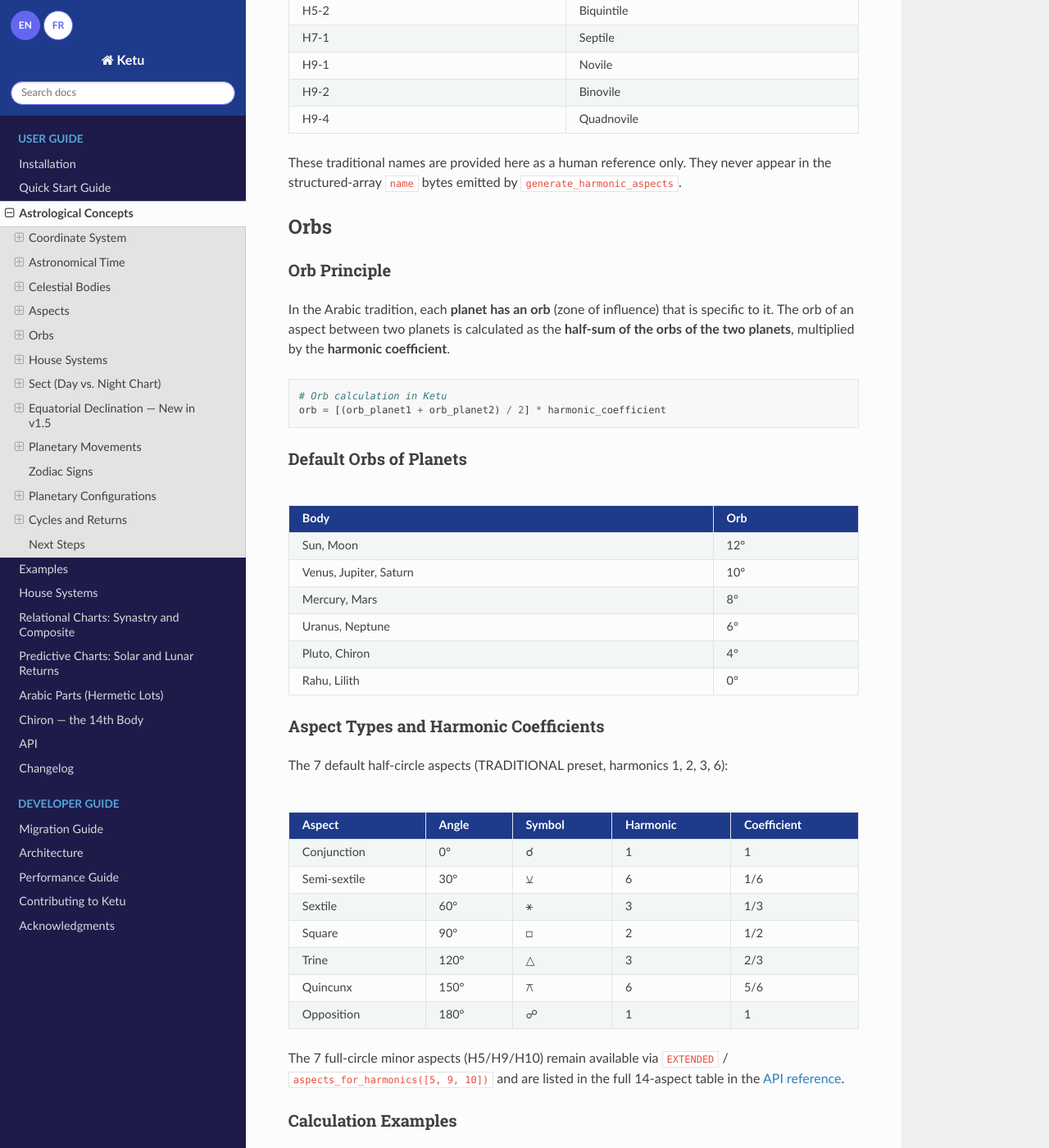
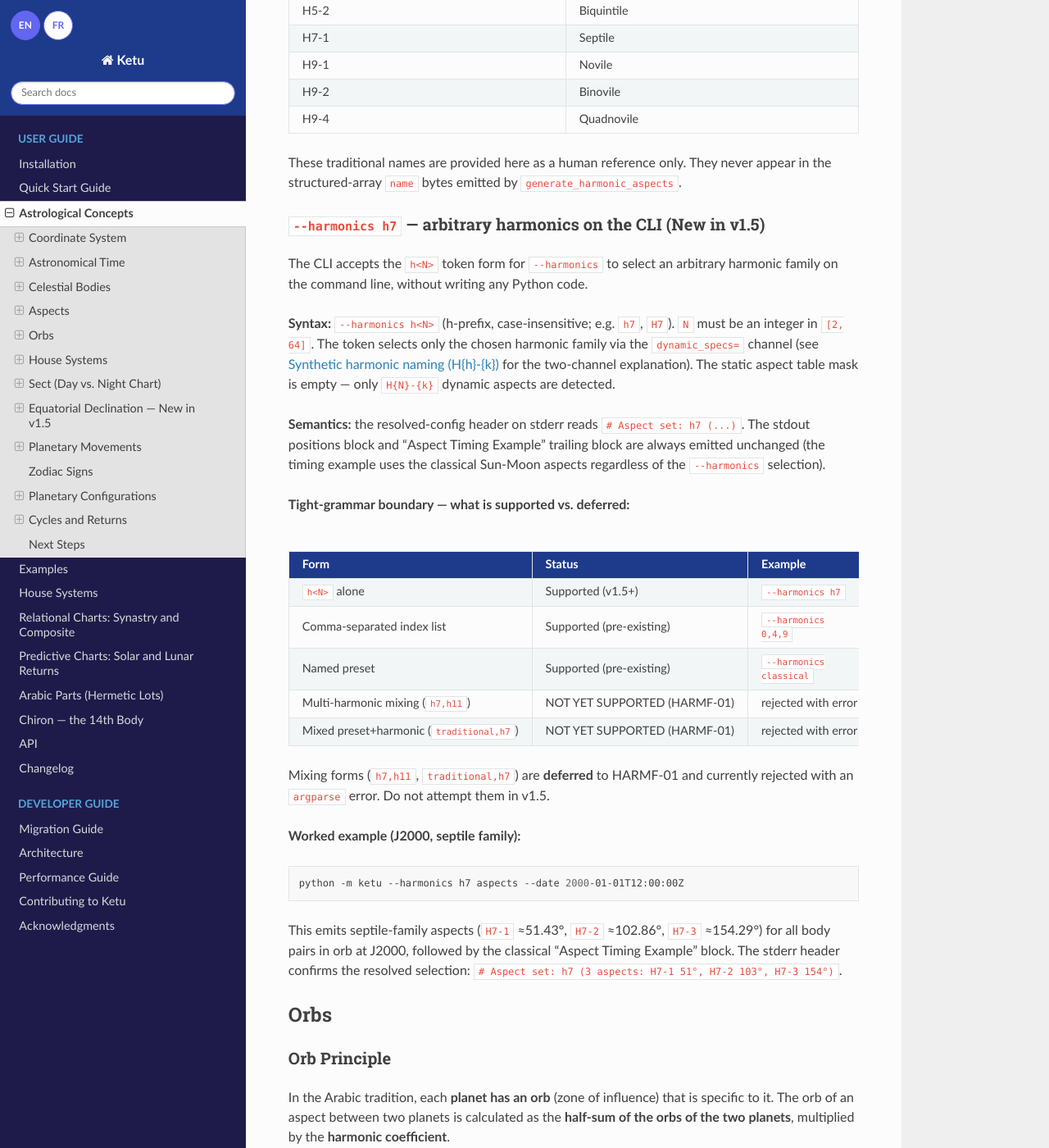
Before and after one commit to alkimya/ketu, a Sphinx documentation site: the page built from docs/source/concepts.md, in a window 1280 px wide and 1400 px high, scrolled down 5205 px. Shown: the whole window at 82% size. Built offline with Sphinx 7.4.7 and the Read the Docs theme 3.1.0, drawn with Linux system fonts in a browser that asks for light colours.

Commit message:
docs(34-04): document --harmonics h7 CLI surface en + fr (HARM-09)
- concepts.md: add '--harmonics h7 — arbitrary harmonics on the CLI' subsection
  with syntax, semantics, Tight-grammar boundary table, worked example
  and MyST anchor (harmonics-h7-cli-new-in-v1-5)
- api.md: add parse_harmonics_spec / HarmonicsSelection section documenting
  h<N> token form, two fields (mask/dynamic_specs), accepted spec forms table
- concepts.po/api.po: full French translations (no English fallback for new msgids)
- concepts.mo/api.mo: recompiled via make build-mo

````diff
--- a/docs/source/concepts.md
+++ b/docs/source/concepts.md
@@ -222,6 +222,46 @@ H9-4           | Quadnovile
 
 These traditional names are provided here as a human reference only.  They never appear
 in the structured-array `name` bytes emitted by `generate_harmonic_aspects`.
+
+(harmonics-h7-cli-new-in-v1-5)=
+### `--harmonics h7` — arbitrary harmonics on the CLI (New in v1.5)
+
+The CLI accepts the `h<N>` token form for `--harmonics` to select an arbitrary harmonic
+family on the command line, without writing any Python code.
+
+**Syntax:** `--harmonics h<N>` (h-prefix, case-insensitive; e.g. `h7`, `H7`). `N` must be
+an integer in `[2, 64]`. The token selects only the chosen harmonic family via the
+`dynamic_specs=` channel (see {ref}`synthetic-harmonic-naming` for the two-channel
+explanation). The static aspect table mask is empty — only `H{N}-{k}` dynamic aspects
+are detected.
+
+**Semantics:** the resolved-config header on stderr reads `# Aspect set: h7 (...)`.
+The stdout positions block and "Aspect Timing Example" trailing block are always emitted
+unchanged (the timing example uses the classical Sun-Moon aspects regardless of the
+`--harmonics` selection).
+
+**Tight-grammar boundary — what is supported vs. deferred:**
+
+| Form | Status | Example |
+|---|---|---|
+| `h<N>` alone | Supported (v1.5+) | `--harmonics h7` |
+| Comma-separated index list | Supported (pre-existing) | `--harmonics 0,4,9` |
+| Named preset | Supported (pre-existing) | `--harmonics classical` |
+| Multi-harmonic mixing (`h7,h11`) | NOT YET SUPPORTED (HARMF-01) | rejected with error |
+| Mixed preset+harmonic (`traditional,h7`) | NOT YET SUPPORTED (HARMF-01) | rejected with error |
+
+Mixing forms (`h7,h11`, `traditional,h7`) are **deferred** to HARMF-01 and currently
+rejected with an `argparse` error. Do not attempt them in v1.5.
+
+**Worked example (J2000, septile family):**
+
+```bash
+python -m ketu --harmonics h7 aspects --date 2000-01-01T12:00:00Z
+```
+
+This emits septile-family aspects (`H7-1` ≈51.43°, `H7-2` ≈102.86°, `H7-3` ≈154.29°)
+for all body pairs in orb at J2000, followed by the classical "Aspect Timing Example" block.
+The stderr header confirms the resolved selection: `# Aspect set: h7 (3 aspects: H7-1 51°, H7-2 103°, H7-3 154°)`.
 
 ## Orbs
 
````
Also changed, not shown: docs/source/api.md (+26 -0 lines), 4 other files.
